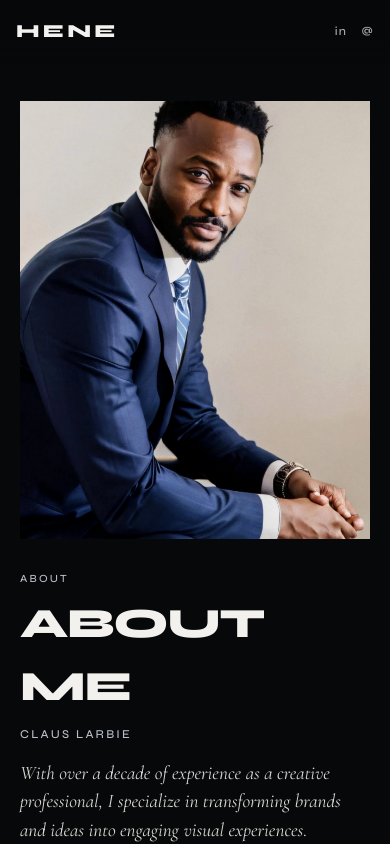
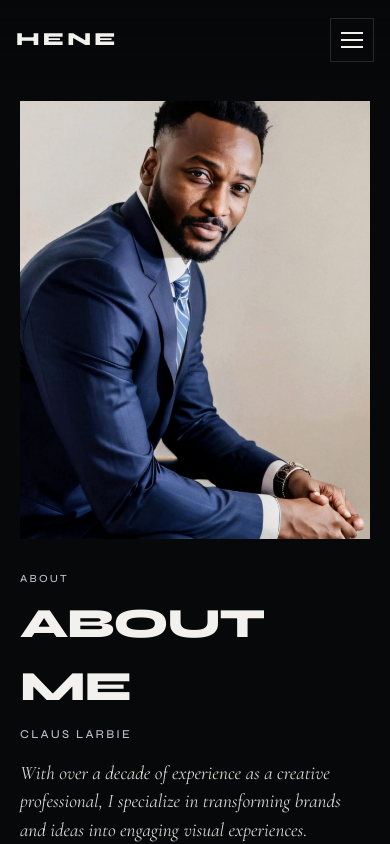
Before and after one commit to clauslarbietech/Hene.github.io, a React (Vite) app in the folder frontend/: page /about in a window 390 px wide. Shown: the top 844 px of the page. Built offline with nearby package versions, Linux system fonts and the light colour scheme.

Commit message:
Add mobile hamburger menu for nav (collapses to toggle under 860px)
Co-authored-by: clauslarbietech <clauslarbietech@users.noreply.github.com>

```diff
--- a/frontend/src/components/Shell.jsx
+++ b/frontend/src/components/Shell.jsx
@@ -1,28 +1,75 @@
 import { Link, NavLink, useLocation } from "react-router-dom";
+import { useState, useEffect } from "react";
 
 export default function Shell({ site, children }) {
   const { brand, email, linkedin } = site.site;
   const { pathname } = useLocation();
   const isHome = pathname === "/" || pathname === "";
+  const [menuOpen, setMenuOpen] = useState(false);
+
+  // Close the mobile menu whenever the route changes.
+  useEffect(() => {
+    setMenuOpen(false);
+  }, [pathname]);
+
+  // Close the mobile menu on Escape.
+  useEffect(() => {
+    if (!menuOpen) return undefined;
+    const onKey = (e) => {
+      if (e.key === "Escape") setMenuOpen(false);
+    };
+    window.addEventListener("keydown", onKey);
+    return () => window.removeEventListener("keydown", onKey);
+  }, [menuOpen]);
 
   return (
     <div className={`shell ${isHome ? "shell--flow" : ""}`}>
-      <header className={`topbar ${isHome ? "topbar--over" : ""}`}>
+      <header
+        className={`topbar ${isHome ? "topbar--over" : ""} ${
+          menuOpen ? "topbar--open" : ""
+        }`}
+      >
         <Link to="/" className="topbar__brand" aria-label={`${brand} home`}>
           {brand}
         </Link>
-        <nav className="topbar__nav" aria-label="Primary">
+
+        <button
+          type="button"
+          className="topbar__toggle"
+          aria-label={menuOpen ? "Close menu" : "Open menu"}
+          aria-expanded={menuOpen}
+          aria-controls="primary-nav"
+          onClick={() => setMenuOpen((open) => !open)}
+        >
+          <span className="topbar__toggle-bar" />
+          <span className="topbar__toggle-bar" />
+          <span className="topbar__toggle-bar" />
+        </button>
+
+        <nav
+          id="primary-nav"
+          className={`topbar__nav ${menuOpen ? "is-open" : ""}`}
+          aria-label="Primary"
+        >
           {(site.nav || []).map((item) => (
             <NavLink
               key={item.to}
               to={item.to}
               end={item.to === "/"}
               className={({ isActive }) => (isActive ? "active" : undefined)}
+              onClick={() => setMenuOpen(false)}
             >
               {item.label}
             </NavLink>
           ))}
+          <div className="topbar__nav-social">
+            <a href={linkedin} target="_blank" rel="noreferrer">
+              LinkedIn
+            </a>
+            <a href={`mailto:${email}`}>Email</a>
+          </div>
         </nav>
+
         <div className="topbar__social">
           <a href={linkedin} target="_blank" rel="noreferrer" aria-label="LinkedIn">
             in
--- a/frontend/src/styles.css
+++ b/frontend/src/styles.css
@@ -116,6 +116,46 @@ img {
   font-family: var(--font-display);
   font-size: 0.75rem;
   letter-spacing: 0.1em;
+}
+
+/* Hamburger toggle — hidden on desktop, shown on mobile via media query */
+.topbar__toggle {
+  display: none;
+  justify-self: end;
+  flex-direction: column;
+  justify-content: center;
+  gap: 5px;
+  width: 44px;
+  height: 44px;
+  padding: 0 10px;
+  background: transparent;
+  border: 1px solid var(--line);
+  cursor: pointer;
+}
+
+.topbar__toggle-bar {
+  display: block;
+  height: 2px;
+  width: 100%;
+  background: var(--ivory);
+  transition: transform 0.25s var(--ease), opacity 0.25s var(--ease);
+}
+
+.topbar--open .topbar__toggle-bar:nth-child(1) {
+  transform: translateY(7px) rotate(45deg);
+}
+
+.topbar--open .topbar__toggle-bar:nth-child(2) {
+  opacity: 0;
+}
+
+.topbar--open .topbar__toggle-bar:nth-child(3) {
+  transform: translateY(-7px) rotate(-45deg);
+}
+
+/* Social links shown inside the mobile dropdown only */
+.topbar__nav-social {
+  display: none;
 }
 
 .topbar__social a {
@@ -898,8 +938,50 @@ img {
     grid-template-columns: 1fr auto;
   }
 
+  /* Inline social icons hide; social moves into the dropdown */
+  .topbar__social {
+    display: none;
+  }
+
+  .topbar__toggle {
+    display: flex;
+  }
+
+  /* Nav becomes a dropdown panel anchored under the header */
   .topbar__nav {
-    display: none;
+    position: absolute;
+    top: 100%;
+    left: clamp(1rem, 3vw, 2.5rem);
+    right: clamp(1rem, 3vw, 2.5rem);
+    flex-direction: column;
+    gap: 1.25rem;
+    padding: 1.35rem 1.4rem;
+    background: rgba(7, 8, 10, 0.97);
+    border: 1px solid var(--line);
+    font-size: 0.85rem;
+    opacity: 0;
+    transform: translateY(-8px);
+    pointer-events: none;
+    transition: opacity 0.25s var(--ease), transform 0.25s var(--ease);
+  }
+
+  .topbar__nav.is-open {
+    opacity: 1;
+    transform: translateY(0);
+    pointer-events: auto;
+  }
+
+  .topbar__nav a {
+    opacity: 0.9;
+  }
+
+  .topbar__nav-social {
+    display: flex;
+    gap: 1.4rem;
+    margin-top: 0.15rem;
+    padding-top: 1rem;
+    border-top: 1px solid var(--line);
+    opacity: 0.8;
   }
 
   .flow__dots {
```
